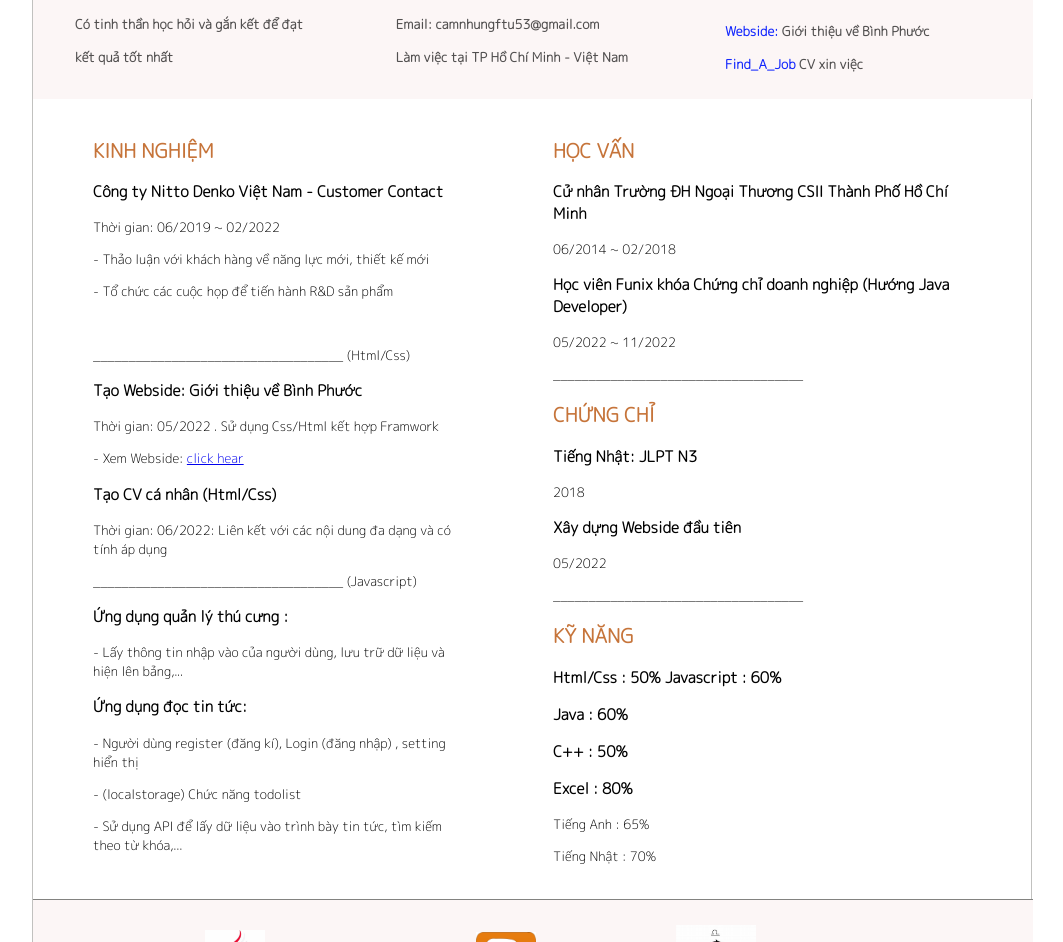
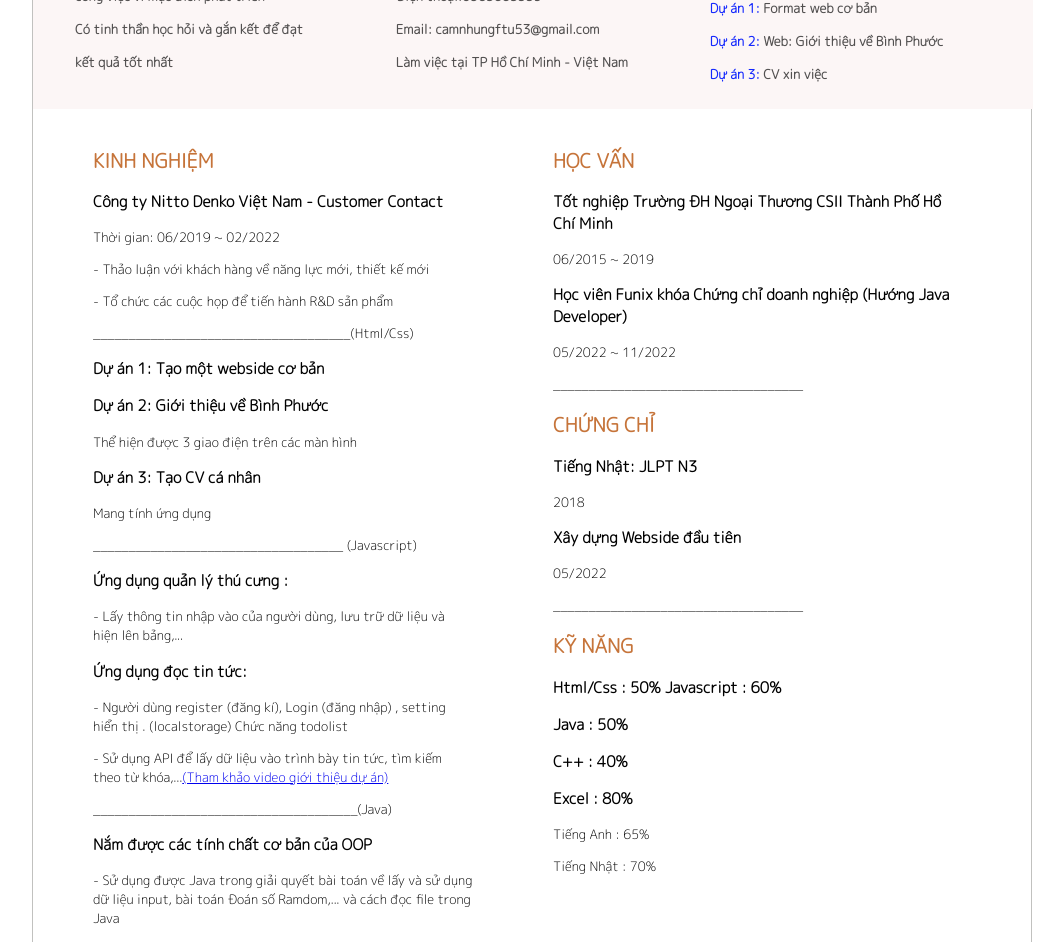
Before and after one commit to Nhungftu2/work, a plain HTML site: page index.html in a window 1280 px wide. Shown: the part 377-1319 px from the top of the page, without its empty margins (108-1171 px from the left). Drawn offline with Linux system fonts and the light colour scheme; a web font is replaced by a local one.

Commit message:
Add files via upload

```diff
--- a/index.html
+++ b/index.html
@@ -30,9 +30,9 @@
             <li><a title="Xem CV tiếng Việt" style="color: rgb(198, 116, 58 , 0.8)" id="tranghientai">Vietnamese</a>
             </li>
 
-            <li><a href="englishCV.html" title="See English CV" style="border-left: 1px solid">English</a></li>
+            <li><a href="https://nhungftu2.github.io/work/englishCV.html" title="See English CV" style="border-left: 1px solid">English</a></li>
 
-            <li><a href="japaneseCV.html" title="日本語CV" style="border-left: 1px solid" >Japanese</a></li>
+            <li><a href="https://nhungftu2.github.io/work/japaneseCV.html" title="日本語CV" style="border-left: 1px solid" >Japanese</a></li>
         </ul>
     </div>
 
@@ -55,7 +55,7 @@
                     <th>
                         <h2> Thông tin cá nhân </h2>
                         <p> Họ và tên: Trần Thị Cẩm Nhung (Nữ) </p>
-                        <p> Năm sinh 1996 - Điện thoại:0965663559 </p>
+                        <p> Điện thoại:0965663559 </p>
                         <!-- <p> Điện thoại:0965663559 </p> -->
                         <p> Email: camnhungftu53@gmail.com</p>
                         <p> Làm việc tại TP Hồ Chí Minh - Việt Nam</p>
@@ -68,12 +68,14 @@
                                     src="facebook.jpg" alt="Facebook" width="30px"> </a>
                             <span> <a href="https://www.linkedin.com/in/tran-nhung-241678aa/" target="_blank"> <img
                                         src="linkedin.jpg" alt="linkedin" width="30px"></span>
+                            <span> <a href="https://github.com/Nhungftu2" target="_blank"> <img
+                                        src="github.png" alt="github" width="40px"></span>
                         </p>
-                        </p>
-                    </br>
-                        <p>  <a href="https://nhunghocfunix.000webhostapp.com/" target="_blank">Webside: </a> Giới thiệu
+
+                        <p> <a href="https://nhungftu2.github.io/web/" target="_blank"> Dự án 1: </a>Format web cơ bản</p>
+                        <p> <a href="https://nhungftu2.github.io/GotoBinhPhuoc/" target="_blank"> Dự án 2: </a> Web: Giới thiệu
                             về Bình Phước</p>
-                        <p> <a href="#" target="_blank"> Find_A_Job </a> CV xin việc </p>
+                        <p> <a href="https://nhungftu2.github.io/work/" target="_blank"> Dự án 3: </a> CV xin việc </p>
 
                     </th>
                 </thead>
@@ -90,23 +92,32 @@
             <p> - Thảo luận với khách hàng về năng lực mới, thiết kế mới</p>
             <p> - Tổ chức các cuộc họp để tiến hành R&D sản phẩm</p>
             <!-- <p> ________________(Staff)___________________</p> -->
-            </br>
-            <p> ___________________________________ (Html/Css)</p>
-            <h3> Tạo Webside: Giới thiệu về Bình Phước</h3>
-            <p> Thời gian: 05/2022 . Sử dụng Css/Html kết hợp Framwork</p>
-            <p> - Xem Webside: <a href="https://nhunghocfunix.000webhostapp.com/" target="_blank"> click hear</a> </p>
 
-            <h3> Tạo CV cá nhân (Html/Css) </h3>
-            <p> Thời gian: 06/2022: Liên kết với các nội dung đa dạng và có tính áp dụng</p>
+            <p> ____________________________________(Html/Css)</p>
+            <h3> Dự án 1: Tạo một webside cơ bản</h3>
+            <h3> Dự án 2: Giới thiệu về Bình Phước</h3>
+            <p> Thể hiện được 3 giao điện trên các màn hình</p>
+            <h3> Dự án 3: Tạo CV cá nhân </h3>
+            <p> Mang tính ứng dụng </p>
+
             <p> ___________________________________ (Javascript)</p>
-            <h3> Ứng dụng quản lý thú cưng : </h3>
+            <h3> Ứng dụng quản lý thú cưng :</h3>
             <!-- <p> Thời gian: 06/2022</p> -->
             <p> - Lấy thông tin nhập vào của người dùng, lưu trữ dữ liệu và hiện lên bảng,... </p>
 
             <h3> Ứng dụng đọc tin tức: </h3>
-            <p> - Người dùng register (đăng kí), Login (đăng nhập) , setting hiển thị</p>
-            <p> - (localstorage) Chức năng todolist </p>
-            <p> - Sử dụng API để lấy dữ liệu vào trình bày tin tức, tìm kiếm theo từ khóa,... </p>
+            <p> - Người dùng register (đăng kí), Login (đăng nhập) , setting hiển thị . (localstorage) Chức năng todolist</p>
+
+            <p> - Sử dụng API để lấy dữ liệu vào trình bày tin tức, tìm kiếm theo từ khóa,...<a href="https://www.youtube.com/watch?v=e2TCRr7TDxE" target="_blank">(Tham khảo video giới thiệu dự án) </a>  </p>
+            <p> _____________________________________(Java)</p>
+            <h3>Nắm được các tính chất cơ bản của OOP</h3>
+            <p>
+                - Sử dụng được Java trong giải quyết bài toán về lấy và sử dụng dữ liệu input,
+                bài toán Đoán số Ramdom,... và cách đọc file trong Java
+            </p>
+            <p> Các khái niệm lớp trừu tượng abstract, interface, thừa kế inheritance (extends), tính đóng gói encapsulation (với private), tính đa hình - Polymorphism (overrides/overload)</p>
+            <p> <a href="https://hanhphuctruockhiyeuaido.blogspot.com/2022/06/ca-nhan-bai-java-co-ban.html"   target="_blank"> <img
+                src="java.jpg" alt=" picture" width="30px"> </a> Video về dự án (còn đơn giản, sẽ update sau)</p>
 
 
         </div>
@@ -114,8 +125,8 @@
             <!-- <img src="https://s3.amazonaws.com/codecademy-content/courses/ltp/img/invite.png"> -->
 
             <h2> HỌC VẤN </h2>
-            <h3> Cử nhân Trường ĐH Ngoại Thương CSII Thành Phố Hồ Chí Minh</h3>
-            <p> 06/2014 ~ 02/2018</p>
+            <h3> Tốt nghiệp Trường ĐH Ngoại Thương CSII Thành Phố Hồ Chí Minh</h3>
+            <p> 06/2015 ~ 2019</p>
             <h3> Học viên Funix khóa Chứng chỉ doanh nghiệp (Hướng Java Developer)</h3>
             <p> 05/2022 ~ 11/2022</p>
             <!-- </br> -->
@@ -131,8 +142,8 @@
             <p> ___________________________________</p>
             <h2> KỸ NĂNG </h2>
             <h3> Html/Css : 50% Javascript : 60% </h3>
-            <h3> Java : 60%</h3>
-            <h3> C++ : 50% </h3>
+            <h3> Java : 50%</h3>
+            <h3> C++ : 40% </h3>
             <h3> Excel : 80% </h3>
             <!-- <img src="image/tiktok.png" alt="tiktok" width= "30px" height="30px"> -->
             <p> Tiếng Anh : 65% </p>
```
